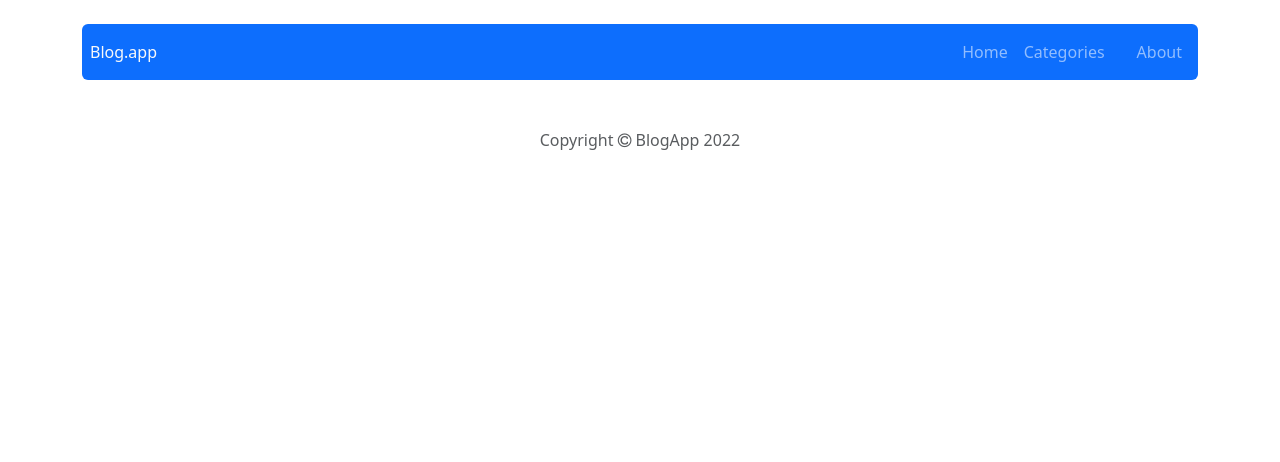
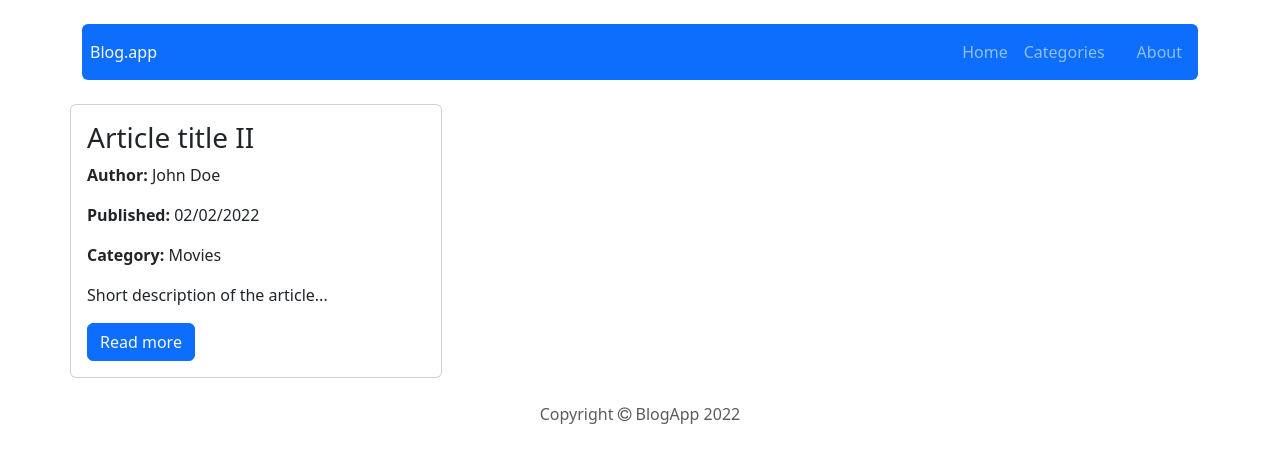
Before and after one commit to iiimoood/react-blog, a React (Create React App) app: page /category/Movies in a window 1280 px wide. Shown: the top 462 px of the page. Built offline with nearby package versions, Linux system fonts and the light colour scheme.

Commit message:
Add content in Category component, add id to categories and add select in PostForm

```diff
--- a/package.json
+++ b/package.json
@@ -17,6 +17,7 @@
     "react-hook-form": "^7.44.2",
     "react-quill": "^2.0.0",
     "react-scripts": "5.0.1",
+    "react-select": "^5.7.3",
     "sass": "^1.62.1",
     "short-id": "^0.1.0-1",
     "shortid": "^2.2.16",
--- a/src/components/features/PostForm.js
+++ b/src/components/features/PostForm.js
@@ -5,6 +5,8 @@ import 'react-quill/dist/quill.snow.css';
 import DatePicker from 'react-datepicker';
 import 'react-datepicker/dist/react-datepicker.css';
 import { useForm } from 'react-hook-form';
+import { getAllCategories } from '../../redux/categoriesRedux';
+import { useSelector } from 'react-redux';
 
 function MyComponent() {
   const [value, setValue] = useState('');
@@ -36,6 +38,7 @@ const PostForm = ({ action, actionText, ...props }) => {
   const [category, setCategory] = useState(props.category || '');
   const [contentError, setContentError] = useState(false);
   const [dateError, setDateError] = useState(false);
+  const categories = useSelector(getAllCategories);
 
   const handleSubmit = () => {
     setContentError(!mainContent);
@@ -93,7 +96,11 @@ const PostForm = ({ action, actionText, ...props }) => {
         )}
       </div>
       <div className="form-group mb-2">
-        <select></select>
+        <select onChange={(e) => setCategory(e.target.value)} value={category}>
+          {categories.map((category) => (
+            <option key={category.name}>{category.name}</option>
+          ))}
+        </select>
       </div>
       <div className="form-group mb-2">
         <label>Short description</label>
--- a/src/components/pages/Categories.js
+++ b/src/components/pages/Categories.js
@@ -10,7 +10,7 @@ const Categories = () => {
       <div>
         {categories.map((category) => (
           <div className="card d-flex flex-row card-body m-auto ">
-            <Link to={'/category/' + category.name} key={category.name}>
+            <Link to={'/category/' + category.name} key={category.id}>
               {category.name}
             </Link>
           </div>
--- a/src/components/pages/Category.js
+++ b/src/components/pages/Category.js
@@ -2,15 +2,49 @@ import { useParams } from 'react-router';
 import { useSelector } from 'react-redux';
 import { getCategoryByName } from '../../redux/categoriesRedux';
 import { Navigate } from 'react-router-dom';
+import { getAllPosts } from '../../redux/postsRedux';
+import { NavLink } from 'react-router-dom';
+import DateToStr from '../../utils/dateToStr';
 
 const Category = (props) => {
   const { categoryName } = useParams();
   const category = useSelector((state) =>
     getCategoryByName(state, categoryName)
   );
+  const posts = useSelector(getAllPosts);
+  const categoryPosts = posts.filter((post) => post.category === categoryName);
 
   if (!category) return <Navigate to="/" />;
-  return;
+  return (
+    <div className="card d-flex flex-row flex-wrap border-0 m-auto">
+      {categoryPosts.map((post) => (
+        <div key={post.id} className="card col-12 col-md-6 col-lg-4 row mr-2">
+          <div className="card-body">
+            <h3 className="card-title">{post.title}</h3>
+            <p>
+              <span className="fw-bold">Author:</span> {post.author}
+            </p>
+            <p>
+              <span className="fw-bold">Published: </span>
+              {DateToStr(post.publishedDate)}
+            </p>
+            <p>
+              <span className="fw-bold">Category:</span> {post.category}
+            </p>
+            <p>{post.shortDescription}</p>
+            <button type="button" className="btn btn-primary ">
+              <NavLink
+                to={'/post/' + post.id}
+                className="text-decoration-none text-light"
+              >
+                Read more
+              </NavLink>
+            </button>
+          </div>
+        </div>
+      ))}
+    </div>
+  );
 };
 
 export default Category;
--- a/src/redux/initialState.js
+++ b/src/redux/initialState.js
@@ -28,7 +28,11 @@ const initialState = {
       author: 'John Doe',
     },
   ],
-  categories: [{ name: 'Sport' }, { name: 'News' }, { name: 'Movies' }],
+  categories: [
+    { id: '1', name: 'Sport' },
+    { id: '2', name: 'News' },
+    { id: '3', name: 'Movies' },
+  ],
 };
 
 export default initialState;
```
Also changed, not shown: 1 other file (tests, documents, lock files or other folders).
